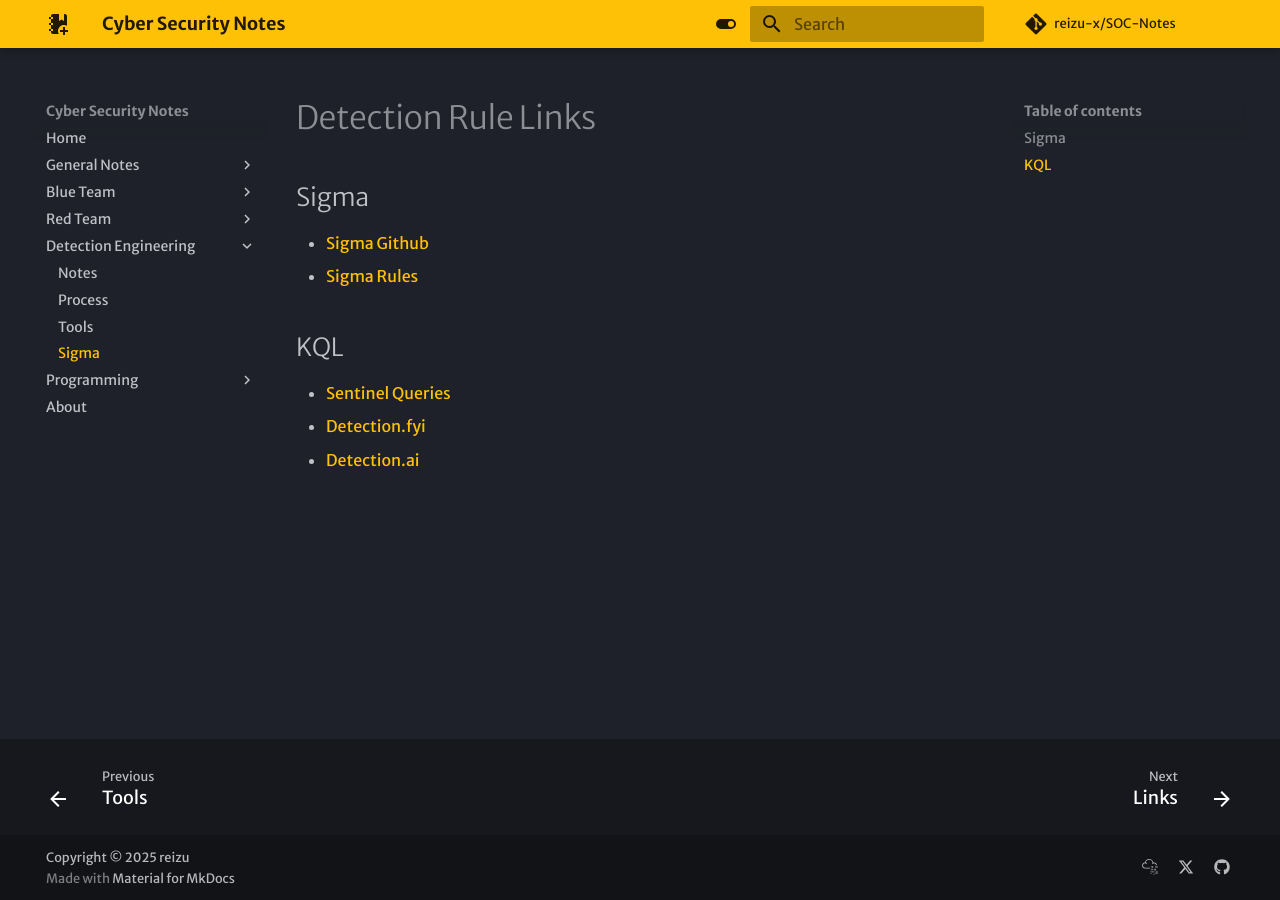
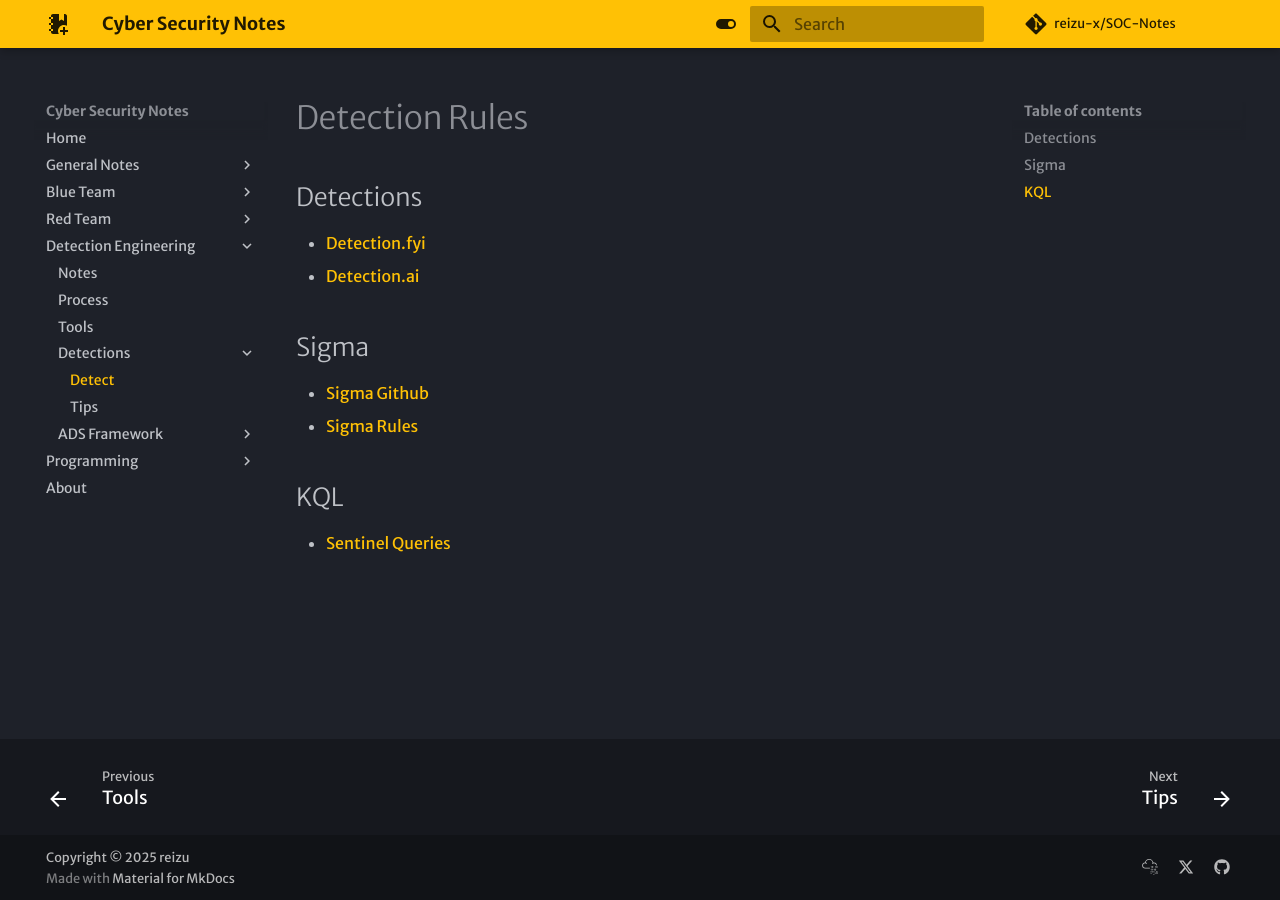
Before and after one commit to reizu-x/SOC-Notes, an MkDocs documentation site: the page built from docs/Detection Engineering/detection.md, in a window 1280 px wide. Built offline with MkDocs 1.6.1 and Material for MkDocs 9.7.7, drawn with Linux system fonts in a browser that asks for light colours; some web fonts are replaced; comment, search, counter and statistics services are not loaded.

Commit message:
commiting

```diff
--- a/docs/Detection Engineering/sigma.md
+++ b/docs/Detection Engineering/detection.md
@@ -1,4 +1,9 @@
-# Detection Rule Links
+# Detection Rules
+
+## Detections
+
+- [Detection.fyi](https://detection.fyi/)
+- [Detection.ai](https://detections.ai/)
 
 ## Sigma
 
--- a/mkdocs.yml
+++ b/mkdocs.yml
@@ -76,6 +76,7 @@
   - Blue Team:
     - Notes: Blue Team/notes.md
     - Links: Blue Team/bt-tools.md
+    - Threat Hunting Links: Blue Team/threat-hunting.md
 
   - Red Team:
     - Notes: Red Team/notes.md
@@ -85,7 +86,12 @@
     - Notes: Detection Engineering/notes.md
     - Process: Detection Engineering/process.md
     - Tools: Detection Engineering/de-tools.md
-    - Sigma: Detection Engineering/sigma.md
+    - Detections:
+      - Detect: Detection Engineering/detection.md
+      - Tips: Detection Engineering/tips.md
+    - ADS Framework:
+      - Medium - ADS Framework: https://blog.palantir.com/alerting-and-detection-strategy-framework-52dc33722df2
+      - Github - ADS: https://github.com/palantir/alerting-detection-strategy-framework?tab=readme-ov-file
 
   - Programming:
     - Links: Programming/code-links.md
```
Also changed, not shown: other parts of docs/Detection Engineering/detection.md (+0 -2 lines), docs/Blue Team/bt-tools.md (+1 -1 lines), docs/Detection Engineering/notes.md (+1 -0 lines), docs/Detection Engineering/tips.md (added, +57 -0 lines), docs/about.md (+0 -1 lines).
